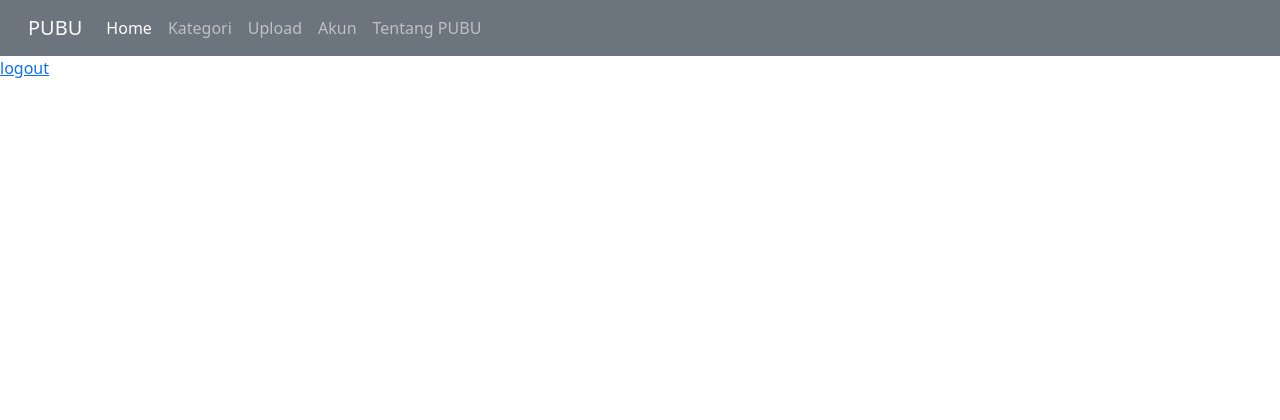
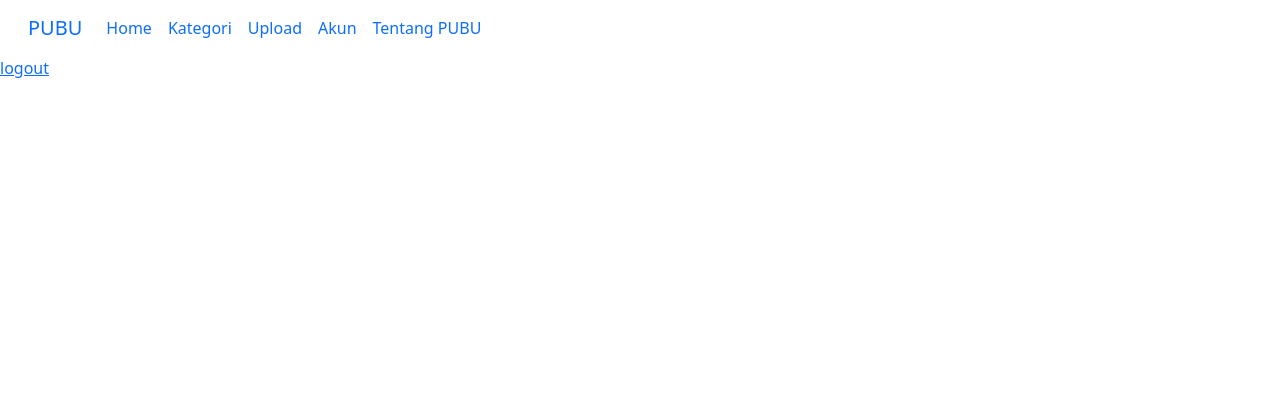
Before and after one commit to athmuf/Pubu, a PHP site: page /akun.php in a window 1280 px wide. Shown: the top 420 px of the page. Run offline with PHP 8.4, Linux system fonts and the light colour scheme; a user stored in the database is signed in.

Commit message:
Update header.php

```diff
--- a/parts/header.php
+++ b/parts/header.php
@@ -13,26 +13,29 @@
     <link rel="stylesheet" href="https://stackpath.bootstrapcdn.com/bootstrap/4.4.1/css/bootstrap.min.css" integrity="sha384-Vkoo8x4CGsO3+Hhxv8T/Q5PaXtkKtu6ug5TOeNV6gBiFeWPGFN9MuhOf23Q9Ifjh" crossorigin="anonymous"/>
     <link href="https://cdn.jsdelivr.net/npm/bootstrap@5.1.2/dist/css/bootstrap.min.css" rel="stylesheet">
     <script src="https://cdn.jsdelivr.net/npm/bootstrap@5.1.2/dist/js/bootstrap.bundle.min.js"></script>
+    <link rel="stylesheet" href="style/styleHeader.css">
 
     <title>PUBU</title>
 </head>
 
 <body>
-    <nav class="navbar navbar-dark navbar-expand-lg bg-secondary">
+    <div class="navigasi">
+    <nav class="navbar navbar-secandary navbar-expand-lg bg-secandary">
     <div class="container-fluid">
-        <a class="navbar-brand mb-0 h1 text-light" href="#">PUBU</a>
+        <a class="navbar-brand mb-0 h1 text-secandary" href="#">PUBU</a>
         <button class="navbar-toggler" type="button" data-bs-toggle="collapse" data-bs-target="#navbarNavAltMarkup" aria-controls="navbarNavAltMarkup" aria-expanded="false" aria-label="Toggle navigation">
         <span class="navbar-toggler-icon"></span>
         </button>
         <div class="collapse navbar-collapse" id="navbarNavAltMarkup">
             <div class="navbar-nav">
-                <a class="nav-link active link-light" aria-current="page" href="#">Home</a>
-                <a class="nav-link link-light" href="./kategori.php">Kategori</a>
-                <a class="nav-link link-light" href="./upload.php">Upload</a>
-                <a class="nav-link link-light" href="./akun.php">Akun</a>
-                <a class="nav-link link-light" href="./about.php">Tentang PUBU</a>
+                <a class="nav-link active link-secandary" aria-current="page" href="#">Home</a>
+                <a class="nav-link link-secandary" href="./kategori.php">Kategori</a>
+                <a class="nav-link link-secandary" href="./upload.php">Upload</a>
+                <a class="nav-link link-secandary" href="./akun.php">Akun</a>
+                <a class="nav-link link-secandary" href="./about.php">Tentang PUBU</a>
             </div>
         </div>
     </div>
     </nav>
+    </div>
 <!-- Header -->
```
